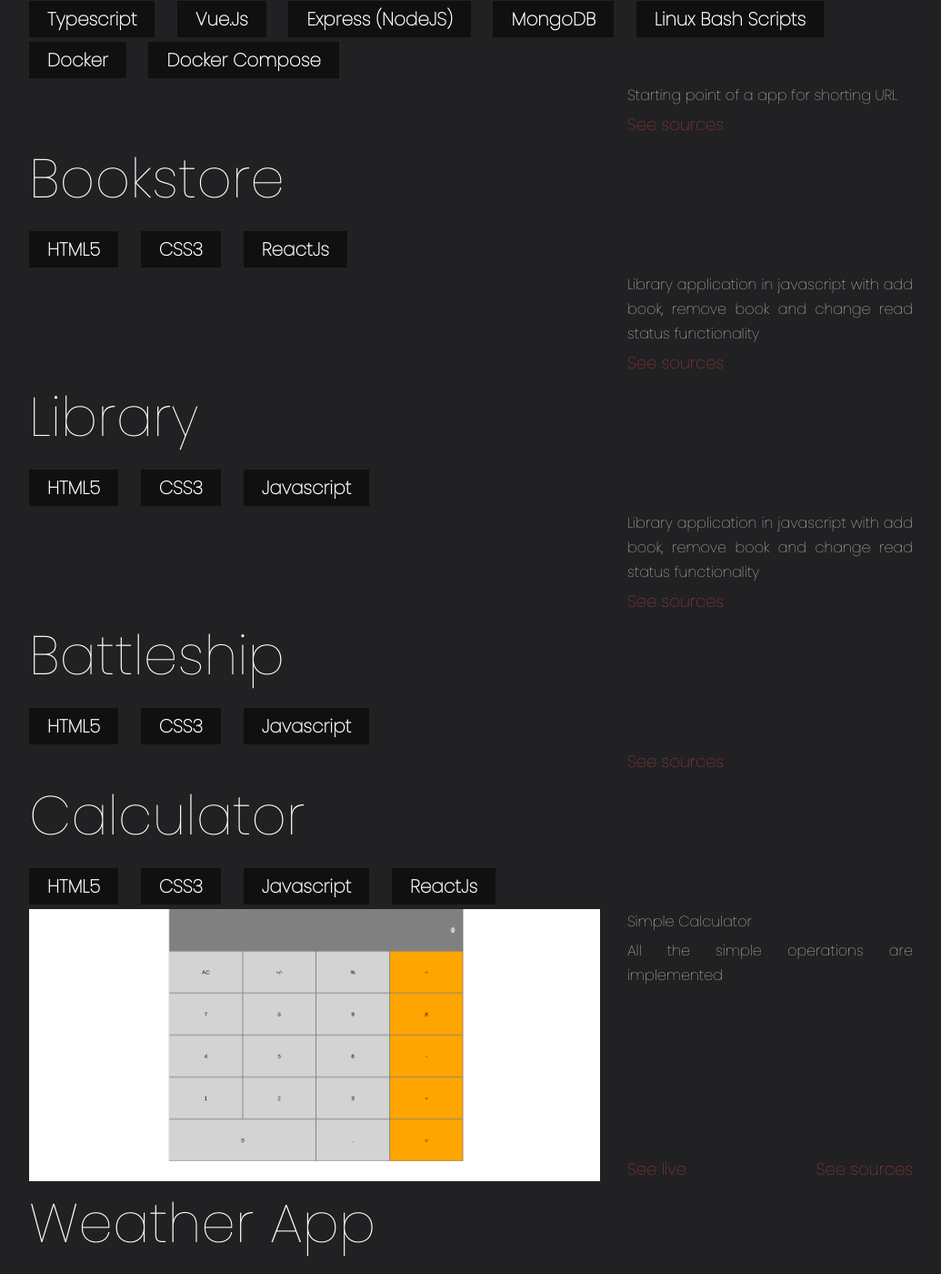
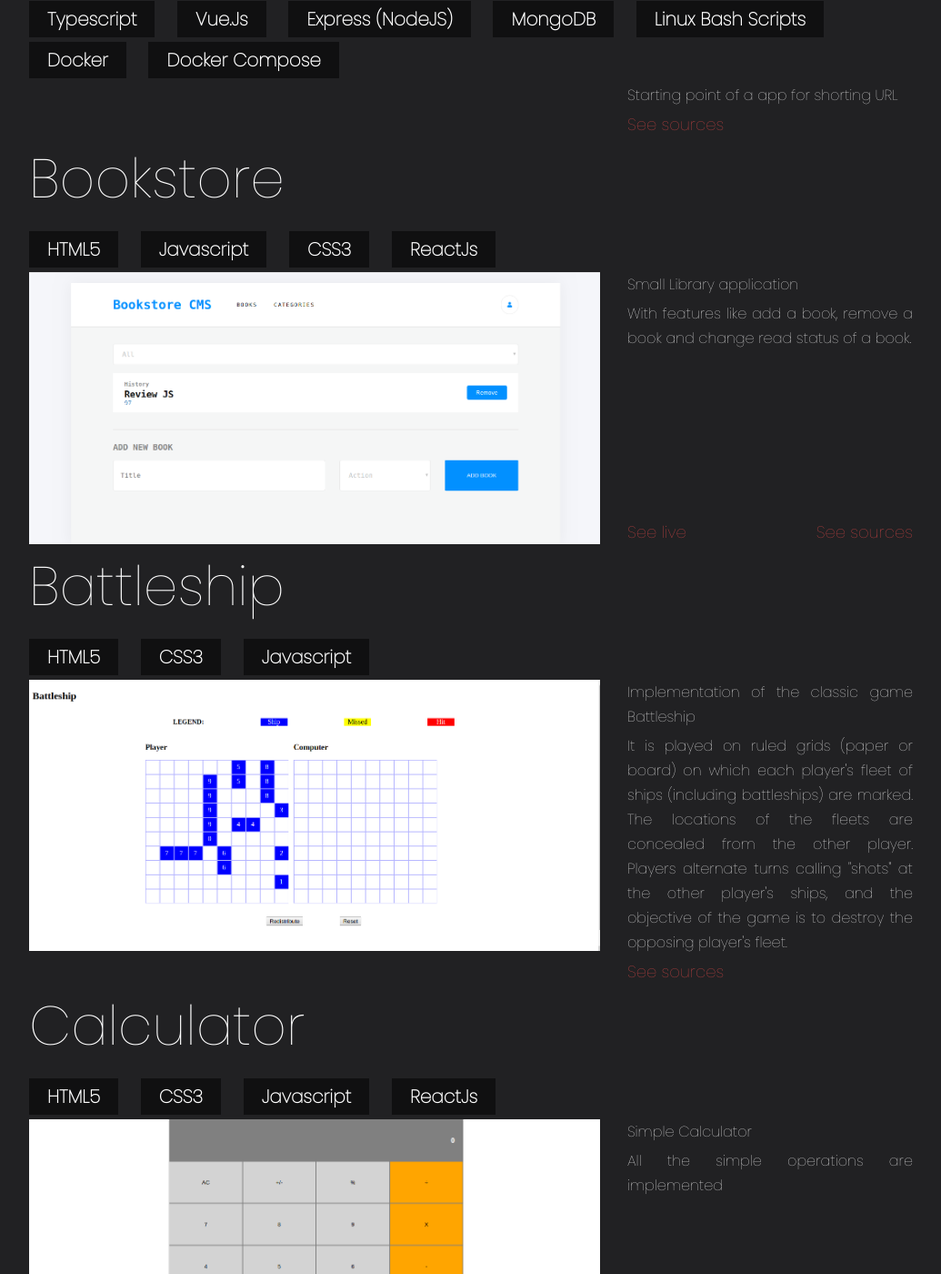
Before and after one commit to maelfosso/maelfosso.github.io, a Jekyll site: the page built from index.markdown, in a window 1280 px wide and 1400 px high, scrolled down 1861 px. Shown: the whole window at 91% size, without its empty margins (107-1142 px from the left). Built offline with Jekyll 4.4.1, drawn with Linux system fonts in a browser that asks for light colours; some web fonts are replaced.

Commit message:
battleship and bookstore details added

```diff
--- a/_data/projects.yml
+++ b/_data/projects.yml
@@ -53,28 +53,27 @@
   repositories: https://github.com/maelfosso/shorturl-startup-files
 
 - name: Bookstore
-  description: Library application in javascript with add book, remove book and change read status functionality
+  description:
+    - Small Library application
+    - With features like add a book, remove a book and change read status of a book.
   tools:
     - HTML5
+    - Javascript
     - CSS3
     - ReactJs
+  image: assets/images/bookstore.png
   repositories: https://github.com/maelfosso/microverse_js_bookstore
-  online:
+  online: https://maelfosso.github.io/microverse_js_bookstore/
 
-- name: Library
-  description: Library application in javascript with add book, remove book and change read status functionality
+- name: Battleship
+  description:
+    - Implementation of the classic game Battleship
+    - It is played on ruled grids (paper or board) on which each player's fleet of ships (including battleships) are marked. The locations of the fleets are concealed from the other player. Players alternate turns calling "shots" at the other player's ships, and the objective of the game is to destroy the opposing player's fleet.
   tools:
     - HTML5
     - CSS3
     - Javascript
-  repositories: https://github.com/maelfosso/microverse_library
-
-- name: Battleship
-  description:
-  tools:
-    - HTML5
-    - CSS3
-    - Javascript
+  image: assets/images/battleship.png
   repositories: https://github.com/maelfosso/microverse_js_battleshp
 
 - name: Calculator
```
Also changed, not shown: assets/images/battleship.png (added), assets/images/bookstore.png (added).
